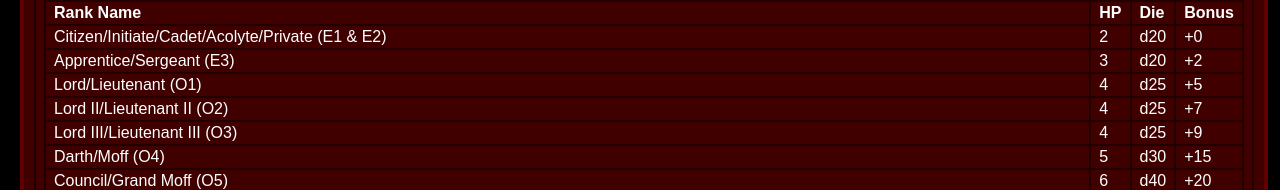
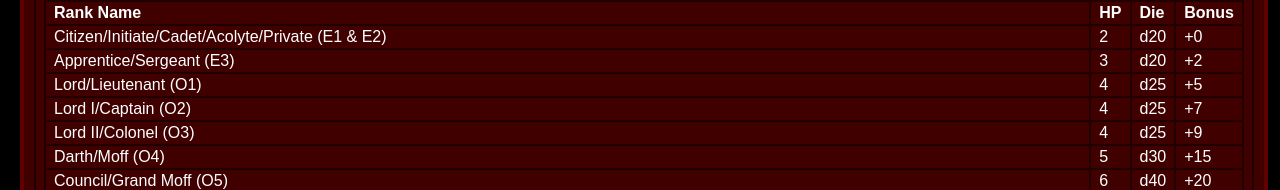
Before and after one commit to TheBobbyLlama/imperial-equinox-helper, a plain HTML site: page index.html in a window 1280 px wide. Shown: the part 991-1181 px from the top of the page. Drawn offline with Linux system fonts and the light colour scheme.

Commit message:
Corrected ranks in cheatsheet.

```diff
--- a/index.html
+++ b/index.html
@@ -60,12 +60,12 @@
 				<div>d25</div>
 				<div>+5</div>
 
-				<div>Lord II/Lieutenant II (O2)</div>
+				<div>Lord I/Captain (O2)</div>
 				<div>4</div>
 				<div>d25</div>
 				<div>+7</div>
 
-				<div>Lord III/Lieutenant III (O3)</div>
+				<div>Lord II/Colonel (O3)</div>
 				<div>4</div>
 				<div>d25</div>
 				<div>+9</div>
```
